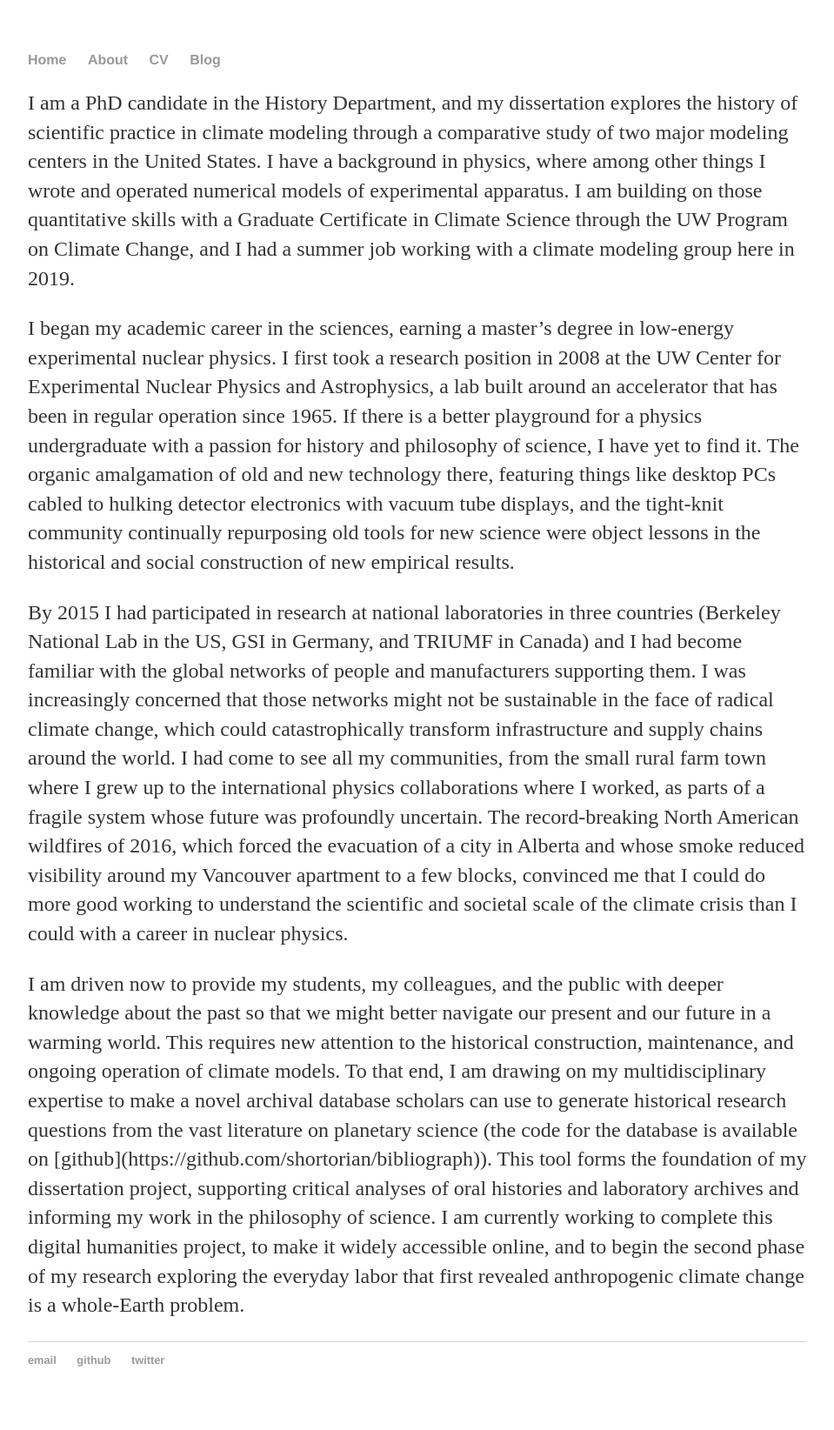
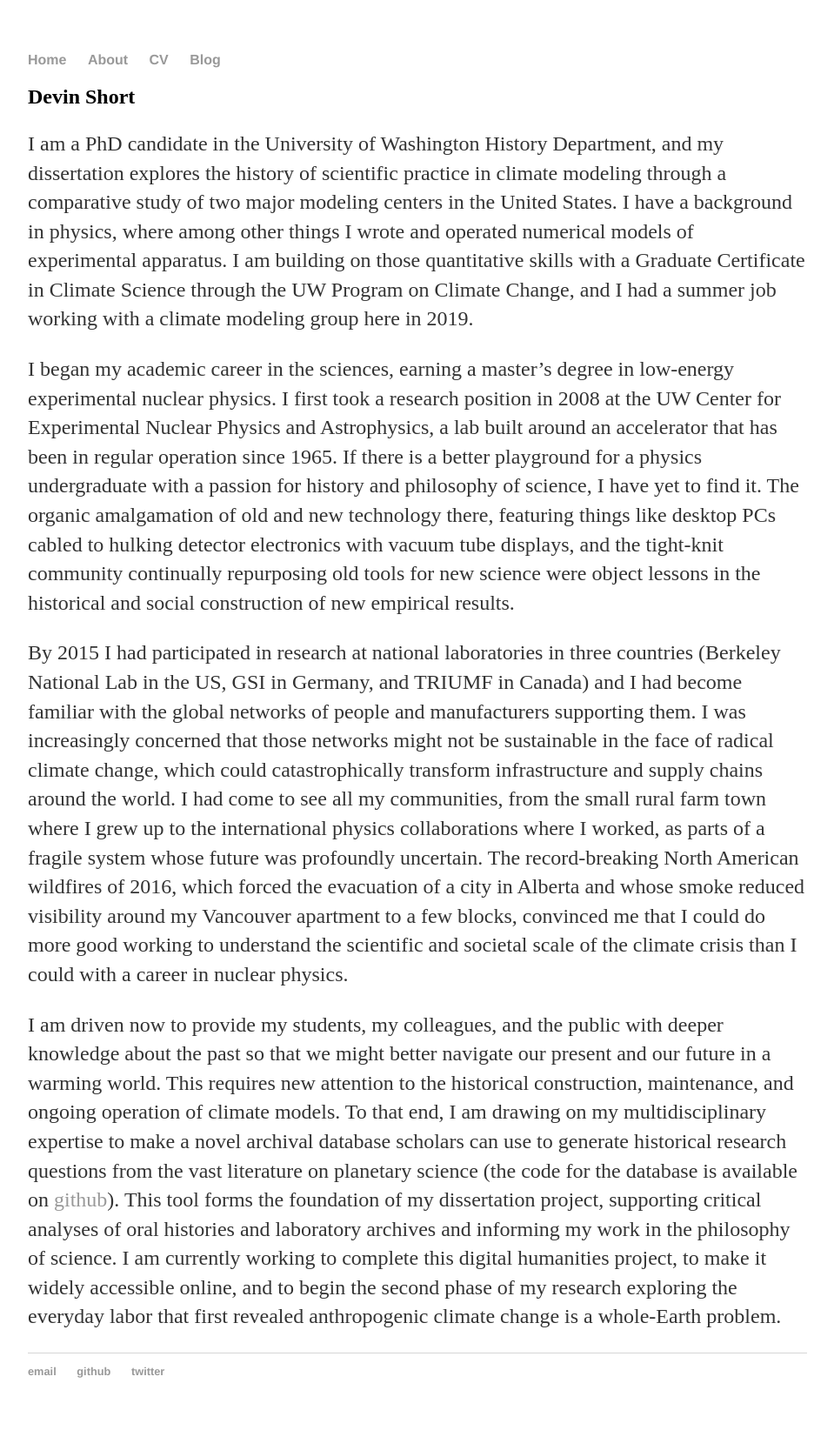
Before and after one commit to shortorian/shortorian.github.io, a Jekyll site: the page built from about.html, in a window 1280 px wide. Shown: the whole page at 87% size, without its empty margins (160-1119 px from the left). Built offline with Jekyll 4.4.1, drawn with Linux system fonts in a browser that asks for light colours.

Commit message:
edit about and ignore jekyll cache

```diff
--- a/about.html
+++ b/about.html
@@ -2,11 +2,14 @@
 layout: default
 title: Devin Short
 ---
+<div class="about">
+    <h2>Devin Short</h2>
 
-<p>I am a PhD candidate in the History Department, and my dissertation explores the history of scientific practice in climate modeling through a comparative study of two major modeling centers in the United States. I have a background in physics, where among other things I wrote and operated numerical models of experimental apparatus. I am building on those quantitative skills with a Graduate Certificate in Climate Science through the UW Program on Climate Change, and I had a summer job working with a climate modeling group here in 2019.</p>
+    <p>I am a PhD candidate in the University of Washington History Department, and my dissertation explores the history of scientific practice in climate modeling through a comparative study of two major modeling centers in the United States. I have a background in physics, where among other things I wrote and operated numerical models of experimental apparatus. I am building on those quantitative skills with a Graduate Certificate in Climate Science through the UW Program on Climate Change, and I had a summer job working with a climate modeling group here in 2019.</p>
 
-<p>I began my academic career in the sciences, earning a master’s degree in low-energy experimental nuclear physics. I first took a research position in 2008 at the UW Center for Experimental Nuclear Physics and Astrophysics, a lab built around an accelerator that has been in regular operation since 1965. If there is a better playground for a physics undergraduate with a passion for history and philosophy of science, I have yet to find it. The organic amalgamation of old and new technology there, featuring things like desktop PCs cabled to hulking detector electronics with vacuum tube displays, and the tight-knit community continually repurposing old tools for new science were object lessons in the historical and social construction of new empirical results.</p>
+    <p>I began my academic career in the sciences, earning a master’s degree in low-energy experimental nuclear physics. I first took a research position in 2008 at the UW Center for Experimental Nuclear Physics and Astrophysics, a lab built around an accelerator that has been in regular operation since 1965. If there is a better playground for a physics undergraduate with a passion for history and philosophy of science, I have yet to find it. The organic amalgamation of old and new technology there, featuring things like desktop PCs cabled to hulking detector electronics with vacuum tube displays, and the tight-knit community continually repurposing old tools for new science were object lessons in the historical and social construction of new empirical results.</p>
 
-<p>By 2015 I had participated in research at national laboratories in three countries (Berkeley National Lab in the US, GSI in Germany, and TRIUMF in Canada) and I had become familiar with the global networks of people and manufacturers supporting them. I was increasingly concerned that those networks might not be sustainable in the face of radical climate change, which could catastrophically transform infrastructure and supply chains around the world. I had come to see all my communities, from the small rural farm town where I grew up to the international physics collaborations where I worked, as parts of a fragile system whose future was profoundly uncertain. The record-breaking North American wildfires of 2016, which forced the evacuation of a city in Alberta and whose smoke reduced visibility around my Vancouver apartment to a few blocks, convinced me that I could do more good working to understand the scientific and societal scale of the climate crisis than I could with a career in nuclear physics.</p>
+    <p>By 2015 I had participated in research at national laboratories in three countries (Berkeley National Lab in the US, GSI in Germany, and TRIUMF in Canada) and I had become familiar with the global networks of people and manufacturers supporting them. I was increasingly concerned that those networks might not be sustainable in the face of radical climate change, which could catastrophically transform infrastructure and supply chains around the world. I had come to see all my communities, from the small rural farm town where I grew up to the international physics collaborations where I worked, as parts of a fragile system whose future was profoundly uncertain. The record-breaking North American wildfires of 2016, which forced the evacuation of a city in Alberta and whose smoke reduced visibility around my Vancouver apartment to a few blocks, convinced me that I could do more good working to understand the scientific and societal scale of the climate crisis than I could with a career in nuclear physics.</p>
 
-<p>I am driven now to provide my students, my colleagues, and the public with deeper knowledge about the past so that we might better navigate our present and our future in a warming world. This requires new attention to the historical construction, maintenance, and ongoing operation of climate models. To that end, I am drawing on my multidisciplinary expertise to make a novel archival database scholars can use to generate historical research questions from the vast literature on planetary science (the code for the database is available on [github](https://github.com/shortorian/bibliograph)). This tool forms the foundation of my dissertation project, supporting critical analyses of oral histories and laboratory archives and informing my work in the philosophy of science. I am currently working to complete this digital humanities project, to make it widely accessible online, and to begin the second phase of my research exploring the everyday labor that first revealed anthropogenic climate change is a whole-Earth problem.</p>
+    <p>I am driven now to provide my students, my colleagues, and the public with deeper knowledge about the past so that we might better navigate our present and our future in a warming world. This requires new attention to the historical construction, maintenance, and ongoing operation of climate models. To that end, I am drawing on my multidisciplinary expertise to make a novel archival database scholars can use to generate historical research questions from the vast literature on planetary science (the code for the database is available on <a href="https://github.com/shortorian/bibliograph">github</a>). This tool forms the foundation of my dissertation project, supporting critical analyses of oral histories and laboratory archives and informing my work in the philosophy of science. I am currently working to complete this digital humanities project, to make it widely accessible online, and to begin the second phase of my research exploring the everyday labor that first revealed anthropogenic climate change is a whole-Earth problem.</p>
+</div><!-- /.blurb -->
```
Also changed, not shown: 1 other file.
